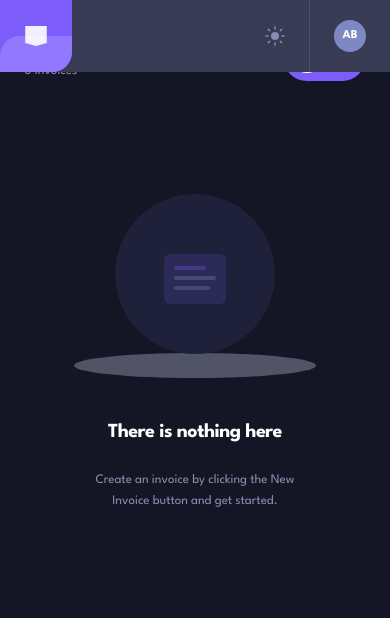
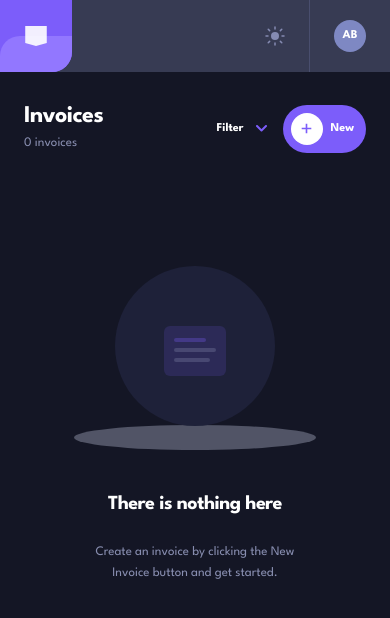
Before and after one commit to Demiomotee/Invoice-Management-App, a React (Vite) app: page / in a window 390 px wide. Shown: the top 618 px of the page. Built offline with nearby package versions, Linux system fonts and the light colour scheme.

Commit message:
Add padding to main content area in App component

```diff
--- a/src/App.tsx
+++ b/src/App.tsx
@@ -12,7 +12,7 @@ export default function App() {
         <BrowserRouter>
           <div className="flex min-h-screen bg-[#F8F8FB] dark:bg-dark-1 font-sans transition-colors duration-200">
             <Sidebar />
-            <main className="flex-1 min-h-screen overflow-x-hidden">
+            <main className="flex-1 min-h-screen overflow-x-hidden pt-[72px] lg:pt-0">
               <Routes>
                 <Route path="/" element={<InvoiceList />} />
                 <Route path="/invoice/:id" element={<InvoiceDetail />} />
```
